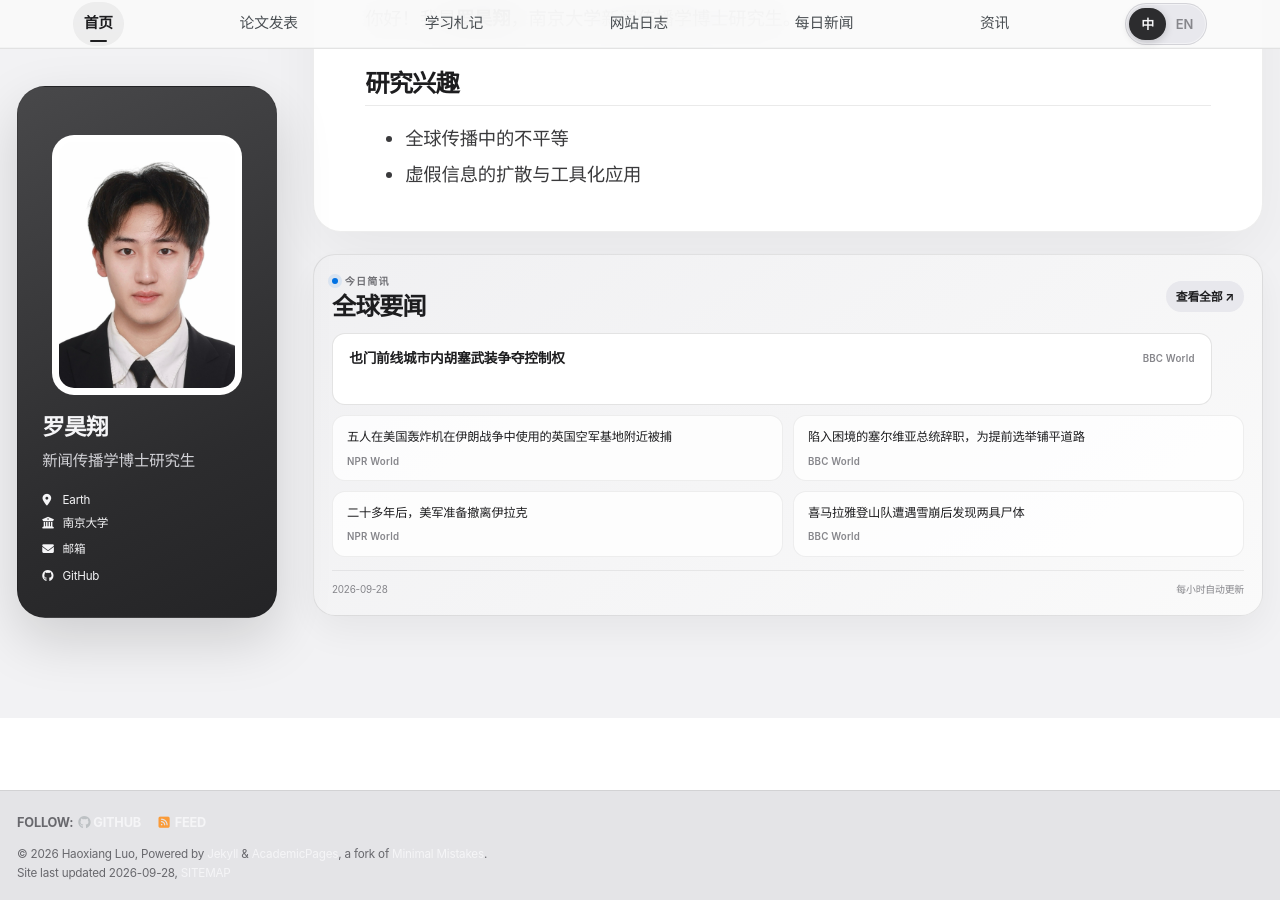
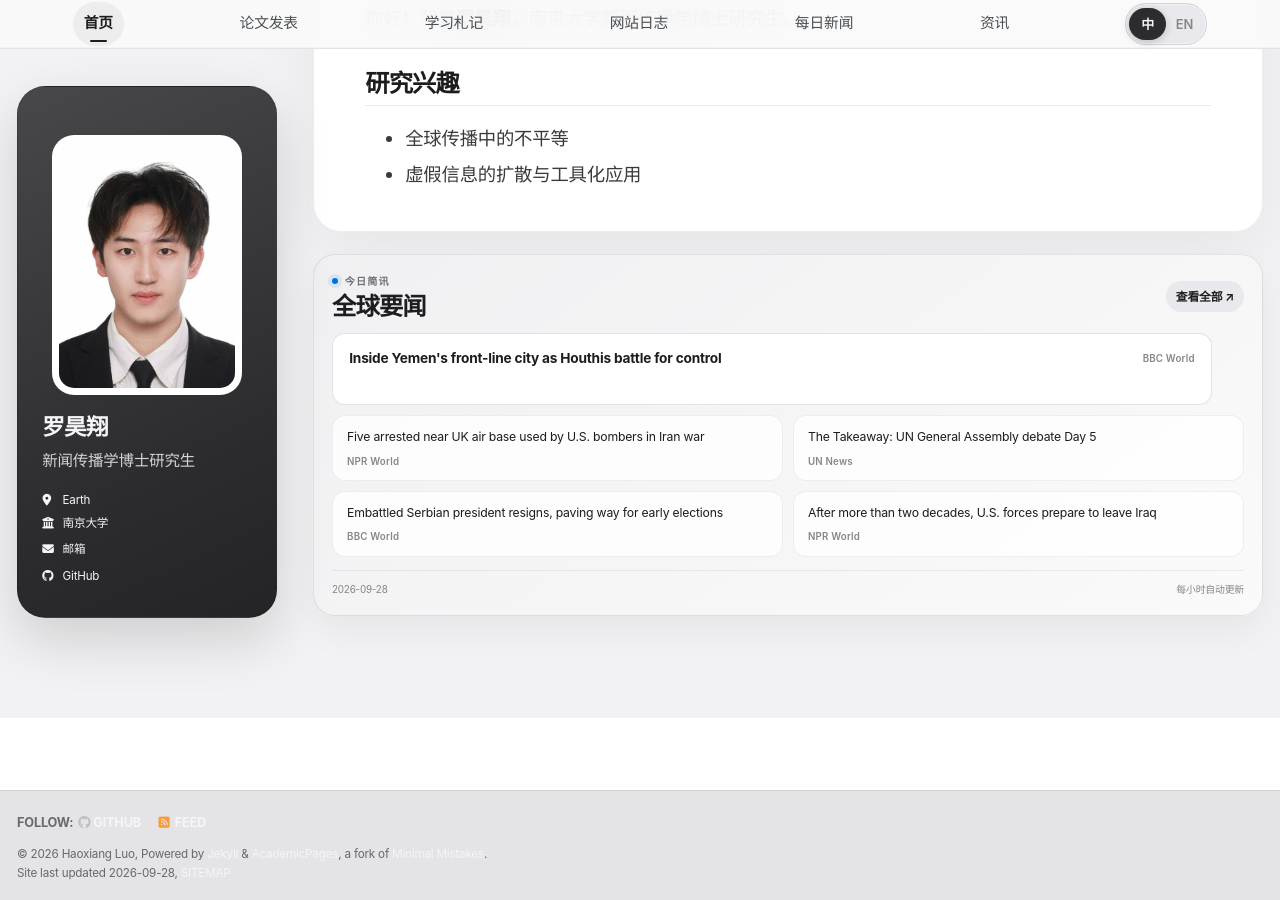
Before and after one commit to HaoxiangLuo/HaoxiangLuo.github.io, a Jekyll site: the page built from _pages/about-zh.md, in a window 1280 px wide and 900 px high, scrolled down 238 px. Built offline with Jekyll 4.4.1, drawn with Linux system fonts in a browser that asks for light colours; a style sheet for code colours, icons or effects is not loaded.

Commit message:
Update daily news 2026-09-28

```diff
--- a/_data/daily_news.json
+++ b/_data/daily_news.json
@@ -1,5 +1,5 @@
 {
-  "updated_at": "2026-09-28T11:27:54+08:00",
+  "updated_at": "2026-09-28T12:27:38+08:00",
   "days": [
     {
       "date": "2026-09-28",
@@ -7,56 +7,47 @@
         {
           "title": "Inside Yemen's front-line city as Houthis battle for control",
           "source": "BBC World",
-          "url": "https://www.bbc.co.uk/news/articles/cw98005ndz7no?at_medium=RSS&at_campaign=rss",
-          "title_zh": "也门前线城市内胡塞武装争夺控制权"
+          "url": "https://www.bbc.co.uk/news/articles/cw98005ndz7no?at_medium=RSS&at_campaign=rss"
         },
         {
           "title": "Five arrested near UK air base used by U.S. bombers in Iran war",
           "source": "NPR World",
-          "url": "https://www.npr.org/2026/09/27/nx-s1-5982718/five-arrested-near-uk-air-base-used-by-u-s-bombers-in-iran-war",
-          "title_zh": "五人在美国轰炸机在伊朗战争中使用的英国空军基地附近被捕"
+          "url": "https://www.npr.org/2026/09/27/nx-s1-5982718/five-arrested-near-uk-air-base-used-by-u-s-bombers-in-iran-war"
+        },
+        {
+          "title": "The Takeaway: UN General Assembly debate Day 5",
+          "source": "UN News",
+          "url": "https://news.un.org/feed/view/en/story/2026/09/1168462"
         },
         {
           "title": "Embattled Serbian president resigns, paving way for early elections",
           "source": "BBC World",
-          "url": "https://www.bbc.co.uk/news/articles/ckpq0g7z5pjjo?at_medium=RSS&at_campaign=rss",
-          "title_zh": "陷入困境的塞尔维亚总统辞职，为提前选举铺平道路"
+          "url": "https://www.bbc.co.uk/news/articles/ckpq0g7z5pjjo?at_medium=RSS&at_campaign=rss"
         },
         {
           "title": "After more than two decades, U.S. forces prepare to leave Iraq",
           "source": "NPR World",
-          "url": "https://www.npr.org/2026/09/27/nx-s1-5981123/after-more-than-two-decades-u-s-forces-prepare-to-leave-iraq",
-          "title_zh": "二十多年后，美军准备撤离伊拉克"
+          "url": "https://www.npr.org/2026/09/27/nx-s1-5981123/after-more-than-two-decades-u-s-forces-prepare-to-leave-iraq"
+        },
+        {
+          "title": "Canada urges stronger partnerships as global order faces ‘rupture’",
+          "source": "UN News",
+          "url": "https://news.un.org/feed/view/en/story/2026/09/1168461"
         },
         {
           "title": "Two bodies found after avalanche hits Himalayan climbing group",
           "source": "BBC World",
-          "url": "https://www.bbc.co.uk/news/articles/cwjdvml9e897o?at_medium=RSS&at_campaign=rss",
-          "title_zh": "喜马拉雅登山队遭遇雪崩后发现两具尸体"
+          "url": "https://www.bbc.co.uk/news/articles/cwjdvml9e897o?at_medium=RSS&at_campaign=rss"
         },
         {
           "title": "South Africa reels from spate of mass shootings that killed 38 people in a week",
           "source": "NPR World",
-          "url": "https://www.npr.org/2026/09/27/nx-s1-5982488/south-africa-mass-shootings-killed-38-week",
-          "title_zh": "南非连续发生一周内造成 38 人死亡的大规模枪击事件"
+          "url": "https://www.npr.org/2026/09/27/nx-s1-5982488/south-africa-mass-shootings-killed-38-week"
         },
         {
-          "title": "Two mass shootings in South Africa leave 27 dead",
-          "source": "BBC World",
-          "url": "https://www.bbc.co.uk/news/articles/ck5ywnp075d1o?at_medium=RSS&at_campaign=rss",
-          "title_zh": "南非发生两起大规模枪击事件 已造成27人死亡"
-        },
-        {
-          "title": "Amid changing dynamics in the Middle East, Turkey seeks to emerge as a leader",
-          "source": "NPR World",
-          "url": "https://www.npr.org/2026/09/27/nx-s1-5949210/amid-changing-dynamics-in-the-middle-east-turkey-seeks-to-emerge-as-a-leader",
-          "title_zh": "在中东局势不断变化的背景下，土耳其寻求成为领导者"
-        },
-        {
-          "title": "Four killed in helicopter crash near Montreal",
-          "source": "BBC World",
-          "url": "https://www.bbc.co.uk/news/articles/c3grvv7p81lqo?at_medium=RSS&at_campaign=rss",
-          "title_zh": "蒙特利尔附近直升机坠毁造成四人死亡"
+          "title": "Countries far from conflict paying the price for wars not their own, India tells UN",
+          "source": "UN News",
+          "url": "https://news.un.org/feed/view/en/story/2026/09/1168460"
         }
       ]
     },
```
